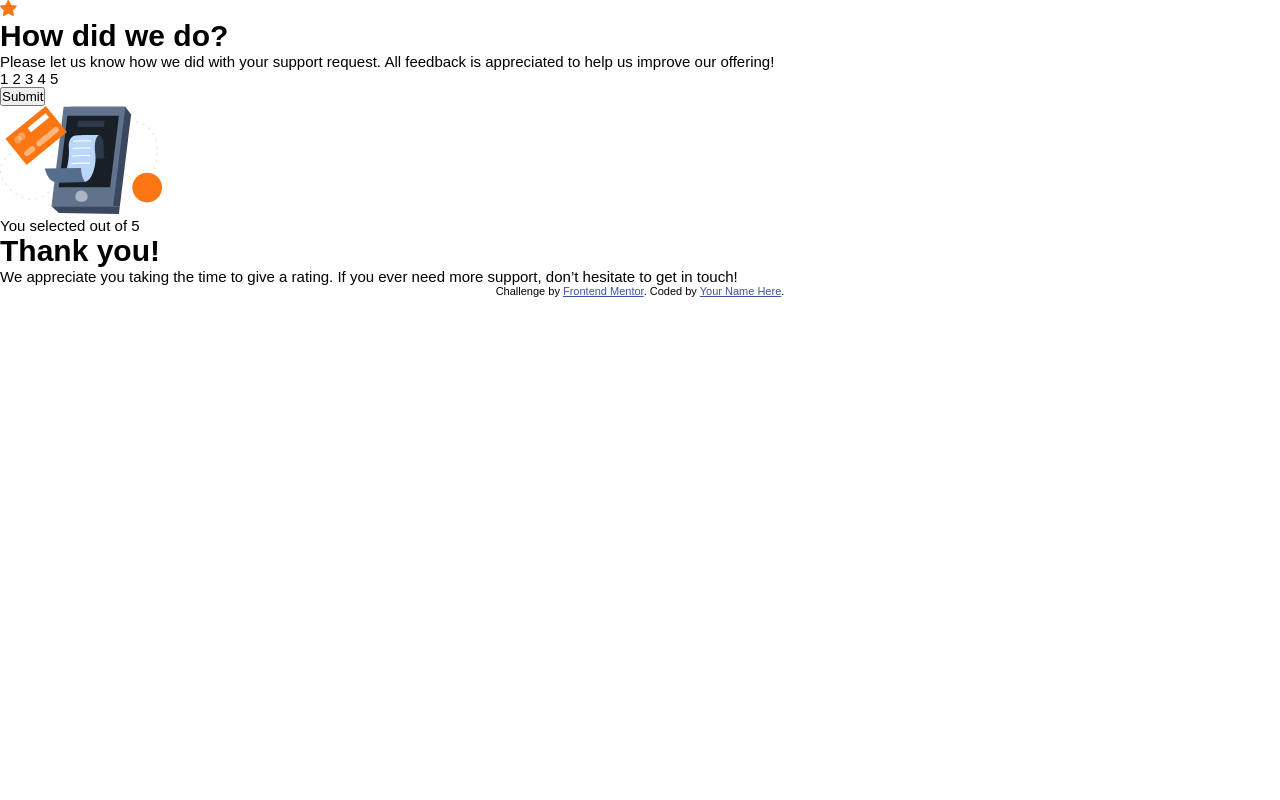
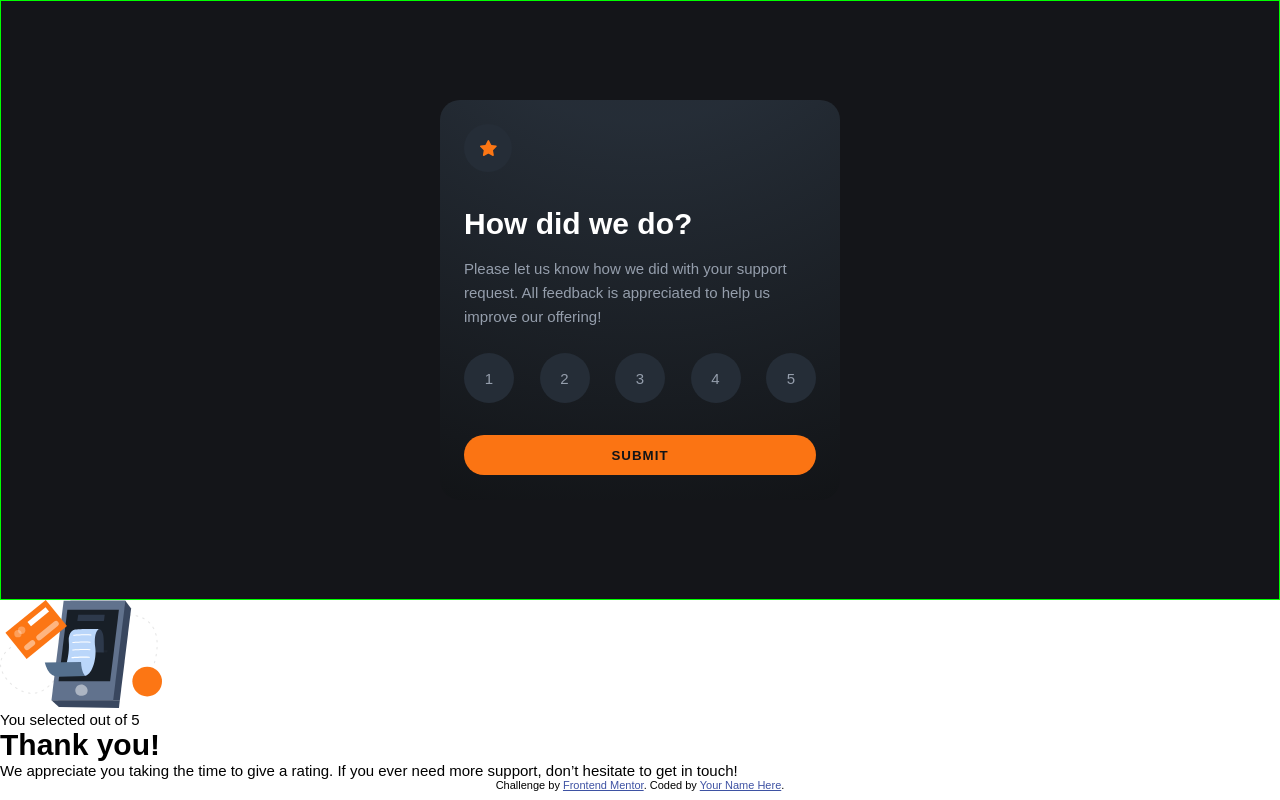
Before and after one commit to mateusb12/frontend-mentor-interactive-rating-component-main, a plain HTML site: page index.html in a window 1280 px wide. Drawn offline with Linux system fonts and the light colour scheme.

Commit message:
card positioning

```diff
--- a/index.html
+++ b/index.html
@@ -25,6 +25,7 @@
 
 <!-- Rating state start -->
 
+<div class="card-container">
     <div class="rating-card">
 
         <div class="star-button">
@@ -37,14 +38,16 @@
             to help us improve our offering!</p>
 
         <div class="score-pool">
-        <span class="score">1</span>
-        <span class="score">2</span>
-        <span class="score">3</span>
-        <span class="score">4</span>
-        <span class="score">5</span>
+            <span class="score-balloon">1</span>
+            <span class="score-balloon">2</span>
+            <span class="score-balloon">3</span>
+            <span class="score-balloon">4</span>
+            <span class="score-balloon">5</span>
         </div>
 
-    <button>Submit</button>
+        <button class="submit-button">Submit</button>
+
+    </div>
 
 </div>
 
--- a/style.css
+++ b/style.css
@@ -1,3 +1,14 @@
+:root {
+    /*Primary*/
+    --orange: hsl(25, 97%, 53%);
+
+    /*Neutral*/
+    --white: hsl(0, 0%, 100%);
+    --light-grey: hsl(217, 12%, 63%);
+    --dark-blue: hsl(213, 19%, 18%);
+    --very-dark-blue: hsl(216, 12%, 8%);
+}
+
 /* Css reset */
 
 * {
@@ -17,3 +28,81 @@ body {
 strong, b {
     font-weight: 700;
 }
+
+/* Component style */
+
+.card-container {
+    border: 1px lime solid;
+    display: flex;
+    flex-direction: column;
+    justify-content: center;
+    align-items: center;
+    gap: 2rem;
+    background-color: #141519;
+    height: 600px;
+}
+
+.rating-card {
+    background-image: radial-gradient(circle at 50% -50% , var(--dark-blue) 35%, var(--very-dark-blue));
+    color: var(--white);
+    width: 400px;
+    height: 400px;
+    border-radius: 20px;
+    padding: 1.5rem;
+    /*position: relative;*/
+    /*left: 25%;*/
+    /*top: 25%;*/
+}
+
+.star-button{
+    background-color: var(--dark-blue);
+    width: 48px;
+    height: 48px;
+    border-radius: 50%;
+    display: flex;
+    justify-content: center;
+    align-items: center;
+    margin-bottom: 2.2rem;
+}
+
+.rating-card h1{
+    margin-bottom: 1rem;
+}
+
+.rating-card p{
+    color: var(--light-grey);
+    line-height: 1.5rem;
+    margin-bottom: 1.5rem;
+}
+
+.score-pool{
+    display: flex;
+    flex-direction: row;
+    align-items: center;
+    justify-content: space-between;
+    margin-bottom: 1rem;
+}
+
+.score-balloon{
+    background-color: var(--dark-blue);
+    color: var(--light-grey);
+    width: 50px;
+    height: 50px;
+    border-radius: 50%;
+    display: flex;
+    justify-content: center;
+    align-items: center;
+    margin-bottom: 1rem;
+}
+
+.submit-button{
+    background-color: var(--orange);
+    width: 100%;
+    height: 40px;
+    border-radius: 20px;
+    border: none;
+    color: var(--very-dark-blue);
+    font-weight: 700;
+    text-transform: uppercase;
+    letter-spacing: 1px;
+}
```
Lines whose indentation alone changed are shown as unchanged.
